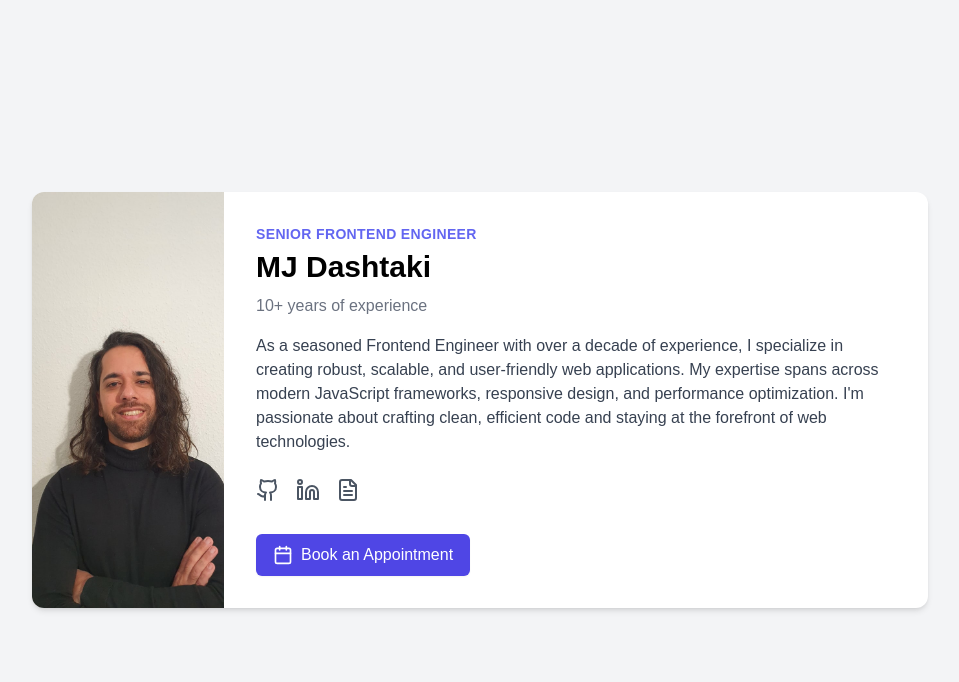
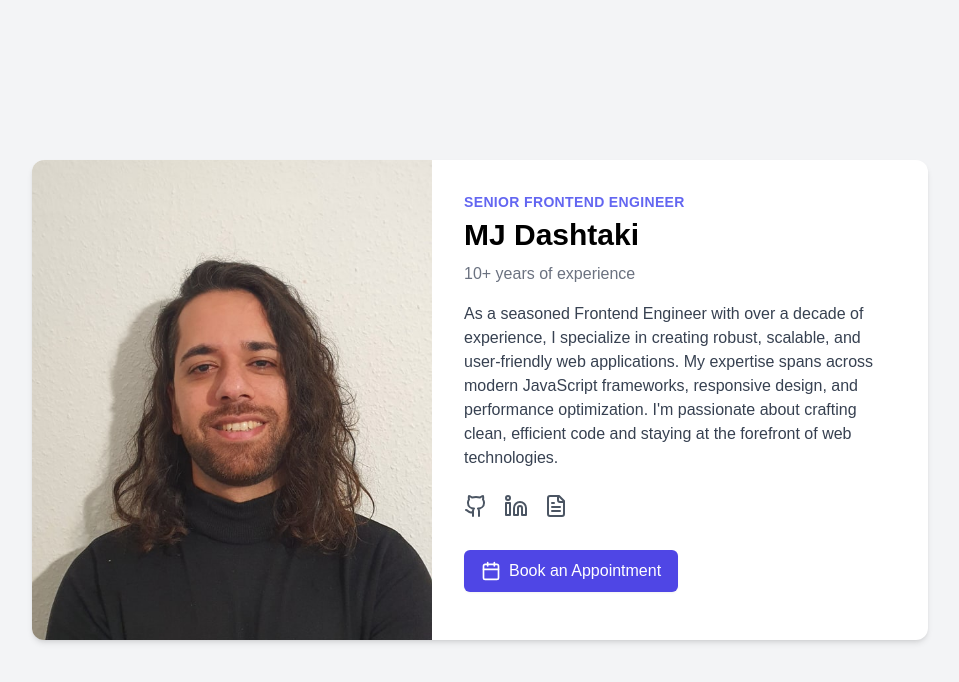
Before and after one commit to dashtaki/mjdashtaki, a Next.js app: page / in a window 1280 px wide. Shown: the top 682 px of the page, without its empty margins (160-1119 px from the left). Built offline with nearby package versions, Linux system fonts and the light colour scheme.

Commit message:
Fix image

```diff
--- a/src/app/page.tsx
+++ b/src/app/page.tsx
@@ -9,7 +9,7 @@ export default function MainPage() {
         <div className="md:flex">
           <div className="md:shrink-0">
             <Image
-              className="h-48 w-full object-cover md:h-full md:w-48"
+              className="h-48 w-full object-cover md:h-30 md:w-25"
               src="/mj.jpg"
               alt="Profile picture"
               width={400}
--- a/tailwind.config.ts
+++ b/tailwind.config.ts
@@ -1,6 +1,12 @@
 import type { Config } from "tailwindcss";
 
-const config: Config = {
+const config: {
+  plugins: any[];
+  theme: {
+    extend: { width: { '25': string }; colors: { background: string; foreground: string }; height: { '30': string } }
+  };
+  content: string[]
+} = {
   content: [
     "./src/pages/**/*.{js,ts,jsx,tsx,mdx}",
     "./src/components/**/*.{js,ts,jsx,tsx,mdx}",
@@ -12,6 +18,12 @@ const config: Config = {
         background: "var(--background)",
         foreground: "var(--foreground)",
       },
+      width: {
+        '25': '25rem',
+      },
+      height: {
+        '30': '30rem',
+      }
     },
   },
   plugins: [],
```
